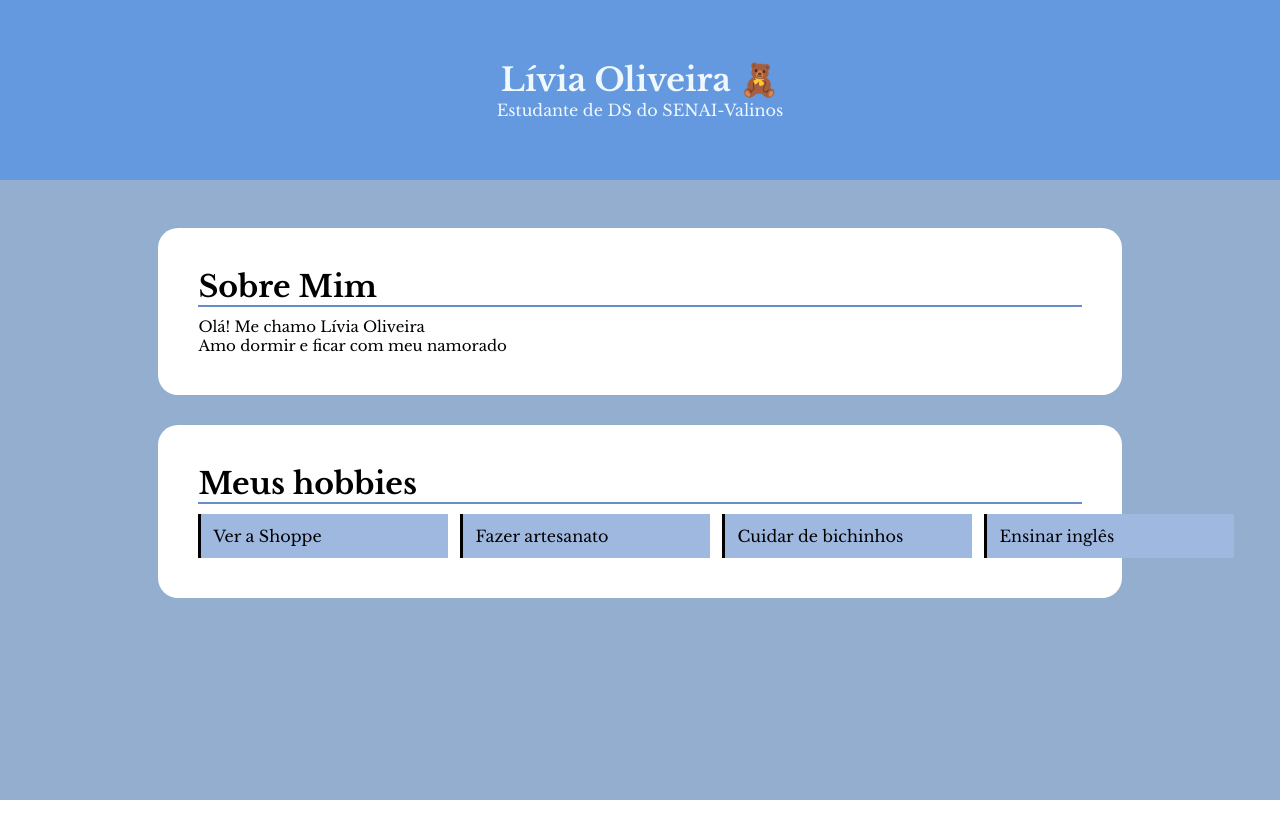
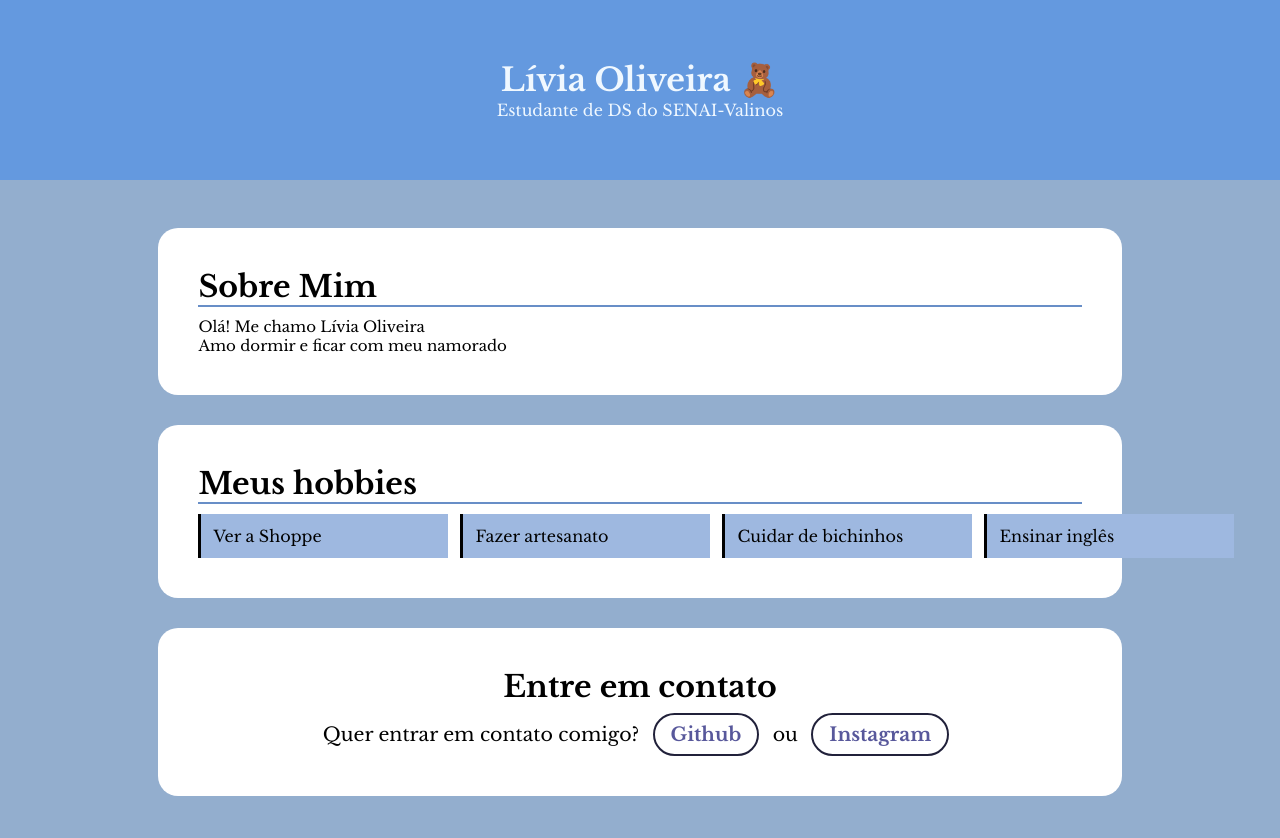
Before and after one commit to liviaaoliveiraa/meu-primeiro-site, a plain HTML site: page index.html in a window 1280 px wide. Before the commit the page ends 800 px from the top, so only its background shows below. Drawn offline with nearby package versions, Linux system fonts and the light colour scheme; a web font is replaced by a local one.

Commit message:
Finaliza sessão contact

```diff
--- a/assets/styles/index.css
+++ b/assets/styles/index.css
@@ -88,3 +88,43 @@ li:hover {
     transform: translateX(5px);
     transition: all 0.3s ease;
 }
+
+contact {
+    display:block ;
+    background-color: white;
+    width: 80%;
+    margin: 0 auto;
+    padding: 40px;
+    border-radius: 20px;
+    margin-bottom: 30px;
+}
+
+contact h2 {
+    margin-bottom: 8px;
+    font-size: 30px;
+    text-align: center;
+}
+
+contact p {
+    text-align: center;
+    font-size: 19px;
+}
+
+contact a {
+    color:rgb(88, 88, 155);
+    text-decoration: none;
+    font-weight: bold;
+    padding:0.5rem 1rem;
+    margin: 0 0.5rem;
+    border: 2px solid rgb(33, 33, 58);
+    border-radius: 25px;
+    display:inline-block;
+    transition: all 0.3s ease;
+
+}
+
+contact a:hover {
+    background-color: rgb(69, 75, 129);
+    color: white;
+    transform: translateY(-2px) ;
+}
--- a/index.html
+++ b/index.html
@@ -31,7 +31,14 @@
         </hobbies>
 
 
+       <contact>
+        <h2>Entre em contato</h2>
+        <p> Quer entrar em contato comigo?
+            <a href="https://github.com/liviaaoliveiraa" target="_blank">Github</a> ou
+            <a href="https://instagram.com/liviaoliveeirac"target="_blank">Instagram</a>
+        </p>
 
+       </contact>
     </main>
 </body>
 </html>
```
